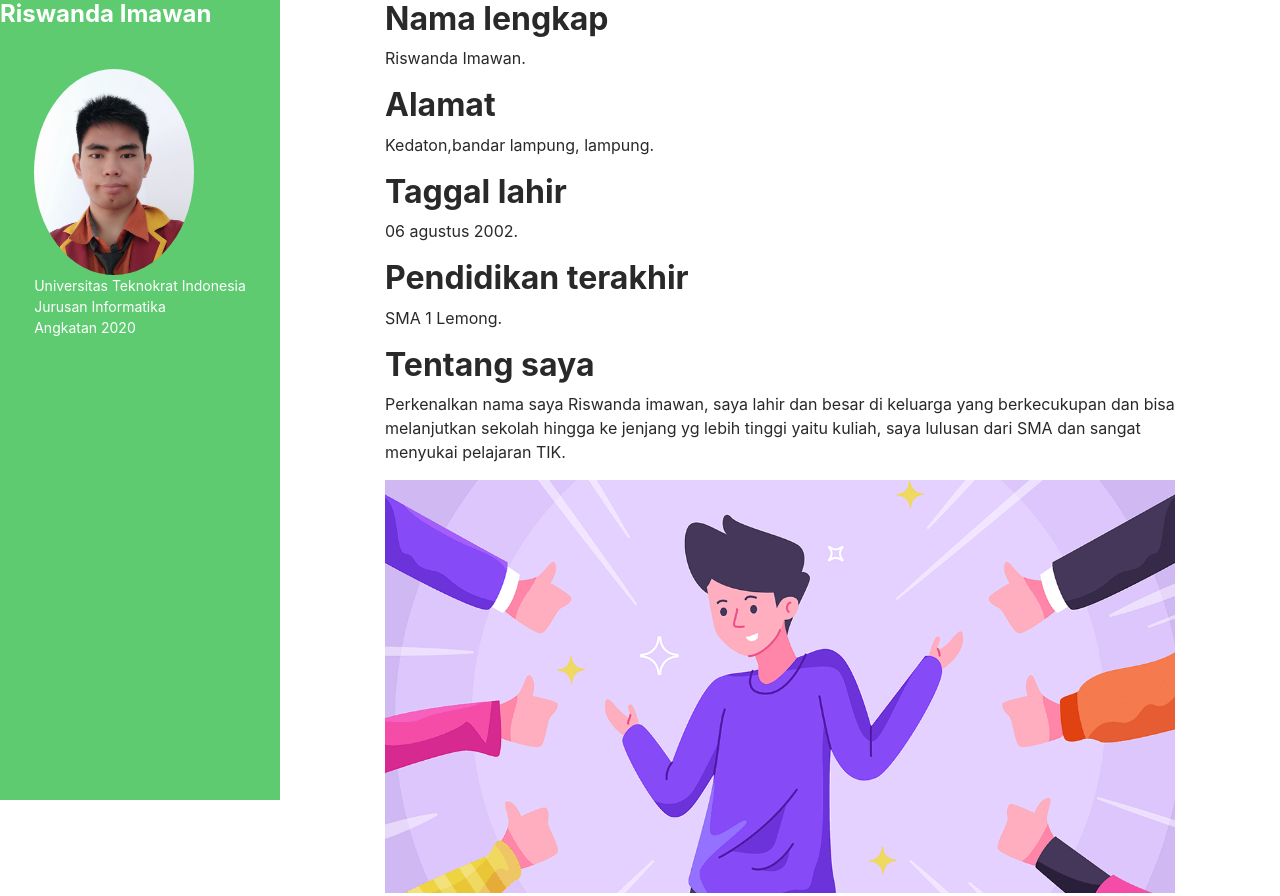
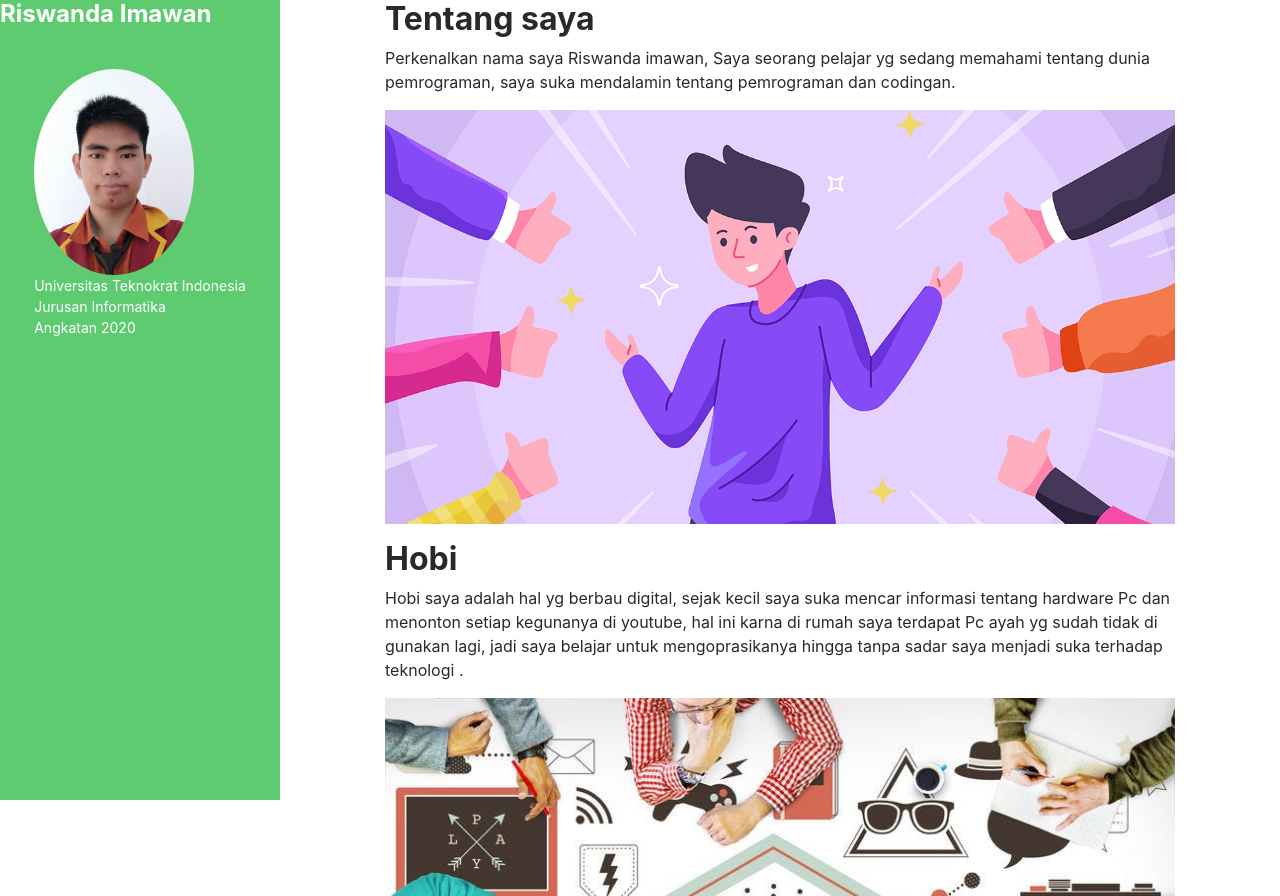
Before and after one commit to Riswan01/CV, a plain HTML site: page index.html in a window 1280 px wide. Shown: the top 896 px of the page. Drawn offline with Linux system fonts and the light colour scheme.

Commit message:
Add files via upload

```diff
--- a/index.html
+++ b/index.html
@@ -35,20 +35,8 @@
 
 	    <article class="about-section py-5">
 		    <div class="container">
-				<h2 class="mt-5">Nama lengkap</h2>
-			    <p>Riswanda Imawan.</br></p>
-
-				<h2 class="mt-5">Alamat</h2>
-			    <p>Kedaton,bandar lampung, lampung.</p>
-
-				<h2 class="mt-5">Taggal lahir</h2>
-			    <p>06 agustus 2002.</p>
-
-				<h2 class="mt-5">Pendidikan terakhir</h2>
-			    <p>SMA 1 Lemong.</p>
-
 			    <h2 class="mt-5">Tentang saya</h2>
-			    <p> Perkenalkan nama saya Riswanda imawan, saya lahir dan besar di keluarga yang berkecukupan dan bisa melanjutkan sekolah hingga ke jenjang yg lebih tinggi yaitu kuliah, saya lulusan dari SMA dan sangat menyukai pelajaran TIK.</p>
+			    <p> Perkenalkan nama saya Riswanda imawan, Saya seorang pelajar yg sedang memahami tentang dunia pemrograman, saya suka mendalamin tentang pemrograman dan codingan.</p>
 			    <figure><img class="img-fluid" src="foto/foto2.png" alt="image"></figure>
 
 				<h2 class="mt-5">Hobi</h2>
@@ -62,6 +50,18 @@
 				<h2 class="mt-5">Tujuan Hidup</h2>
 			    <p>Ingin menjadi orang yg sukses dan membahagiakan orang tua, dan sebisa mungkin membuka usaha sendiri walaupun harus mulai dari 0, dengan membua usaha sendiri kita bisa mengatur jalan kemajuan usaha </p>
 			    <figure><a><img class="img-fluid" src="foto/foto 5.jpg" alt="image"></a></figure>
+
+				<h2 class="mt-5">Nama lengkap</h2>
+			    <p>Riswanda Imawan.</br></p>
+
+				<h2 class="mt-5">Alamat</h2>
+			    <p>Kedaton,bandar lampung, lampung.</p>
+
+				<h2 class="mt-5">Taggal lahir</h2>
+			    <p>06 agustus 2002.</p>
+
+				<h2 class="mt-5">Pendidikan terakhir</h2>
+			    <p>SMA 1 Lemong.</p>
 		    </div>
 	    </article>
     </div>
```
